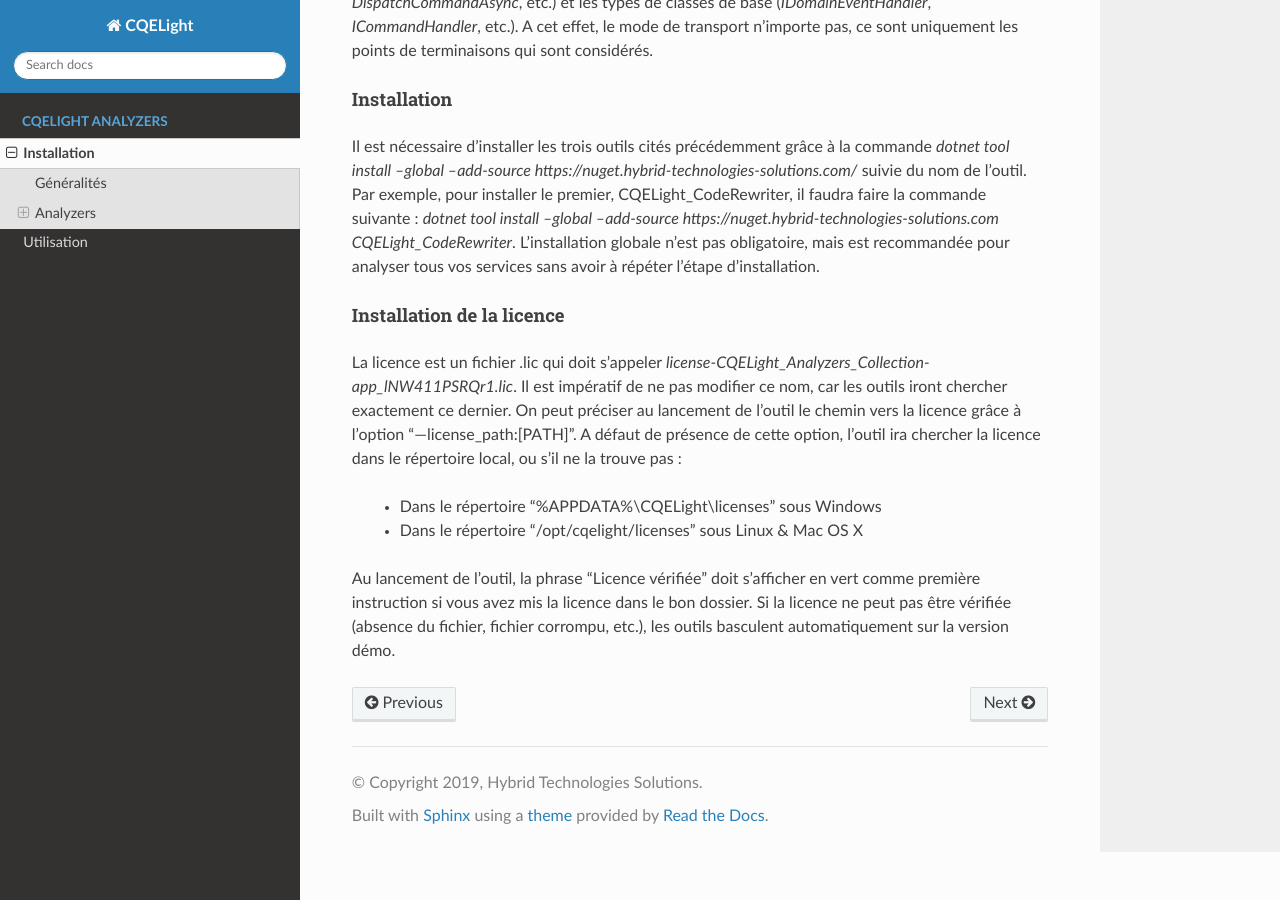
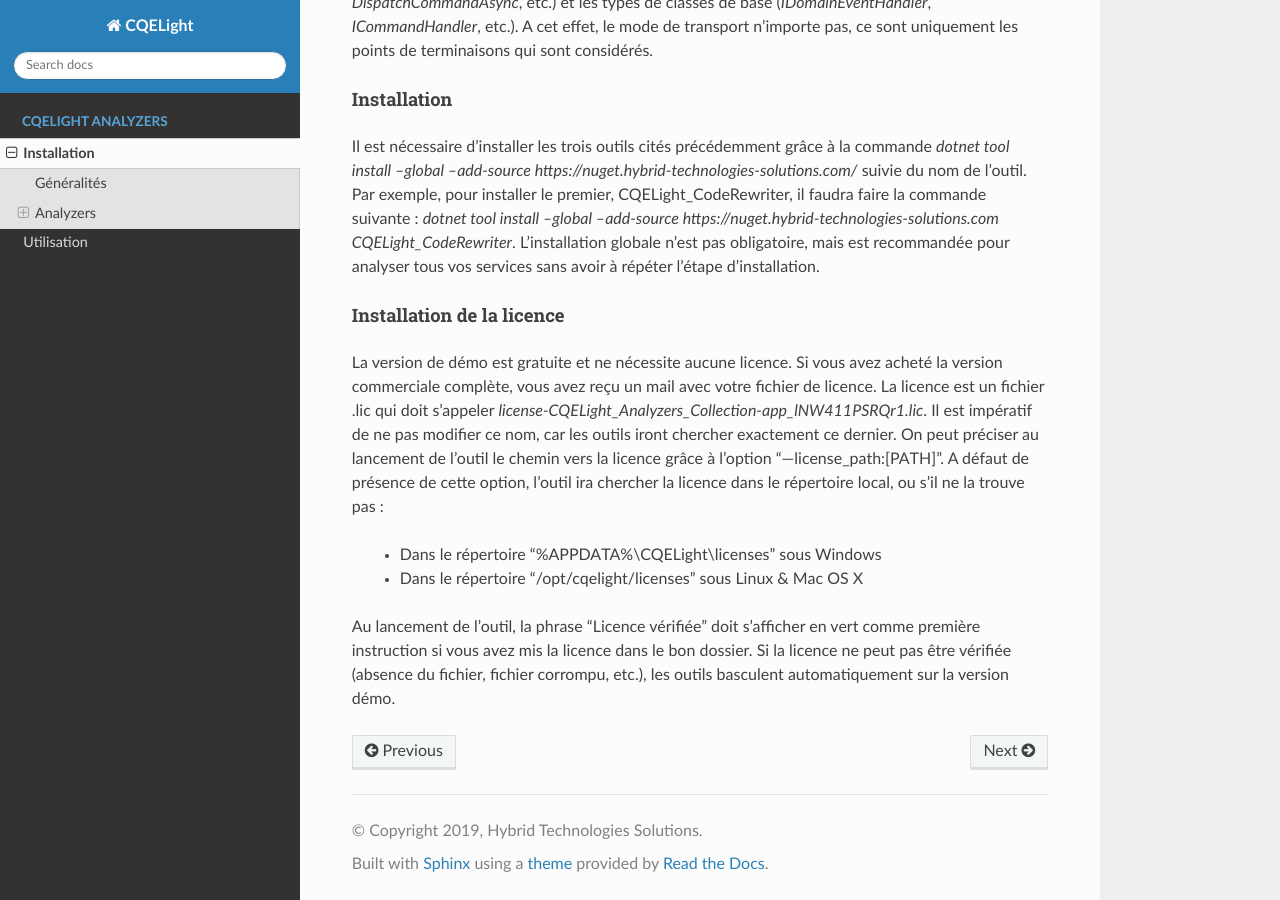
Before and after one commit to christophe-mommer/documentation, a Sphinx documentation site: the page built from docs/cqe_analyzers/installation.rst, in a window 1280 px wide and 900 px high, scrolled down 1192 px. Built offline with Sphinx 7.4.7 and the Read the Docs theme 2.0.0, drawn with Linux system fonts in a browser that asks for light colours.

Commit message:
add info about free license

```diff
--- a/docs/cqe_analyzers/installation.rst
+++ b/docs/cqe_analyzers/installation.rst
@@ -37,7 +37,7 @@ Par exemple, pour installer le premier, CQELight_CodeRewriter, il faudra faire l
 
 Installation de la licence
 """"""""""""""""""""""""""
-La licence est un fichier .lic qui doit s'appeler `license-CQELight_Analyzers_Collection-app_lNW411PSRQr1.lic`. Il est impératif de ne pas modifier ce nom, car les outils iront chercher exactement ce dernier.
+La version de démo est gratuite et ne nécessite aucune licence. Si vous avez acheté la version commerciale complète, vous avez reçu un mail avec votre fichier de licence. La licence est un fichier .lic qui doit s'appeler `license-CQELight_Analyzers_Collection-app_lNW411PSRQr1.lic`. Il est impératif de ne pas modifier ce nom, car les outils iront chercher exactement ce dernier.
 On peut préciser au lancement de l'outil le chemin vers la licence grâce à l'option "---license_path:[PATH]". A défaut de présence de cette option, l'outil ira chercher la licence dans le répertoire local, ou s'il ne la trouve pas :
 
  - Dans le répertoire "%APPDATA%\\CQELight\\licenses" sous Windows
```
